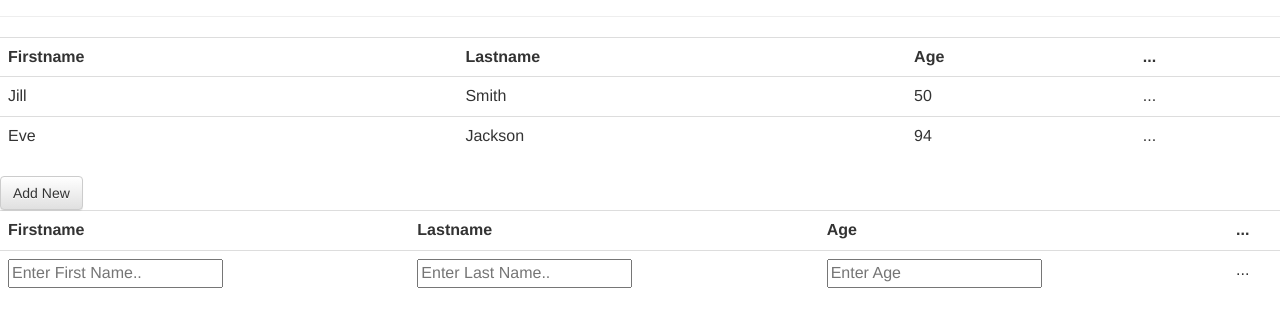
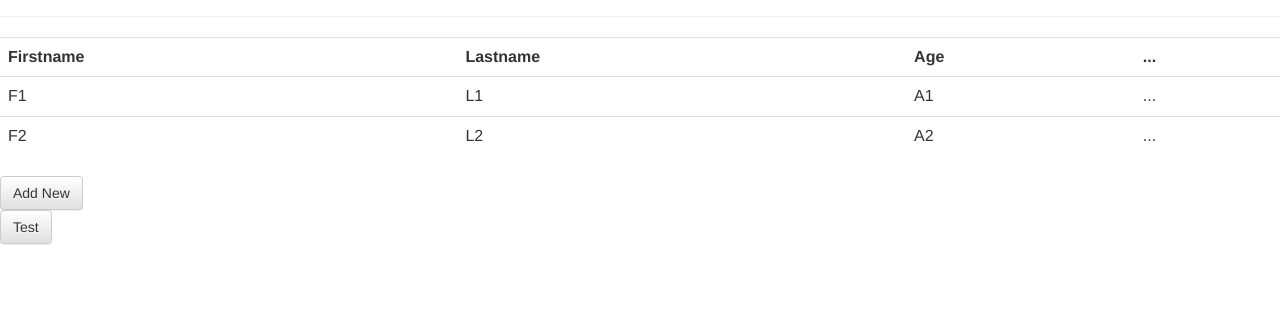
Before and after one commit to sreeraghuparuchuri-zz/gettingstartedwithangular, a website: page index.html in a window 1280 px wide. Shown: the part 83-410 px from the top of the page. Drawn offline with nearby package versions, Linux system fonts and the light colour scheme.

Commit message:
Manipulate DOM Elements
Changes in app.js and index.html for show/hide of Add New Table.

```diff
--- a/app.js
+++ b/app.js
@@ -1,11 +1,14 @@
 var app = angular.module("gettingStarted", []);
 
-app.controller("gtgStdCtrl", Addnew);
+app.controller("gtgStdCtrl", function($scope) {
+console.log($scope);
+$scope.showMe = false;
+    $scope.Addnew = function() {
+        $scope.showMe = !$scope.showMe;
+    }
 
+    $scope.newFunc = function() {
+    console.log("HEllo");
 
-function Addnew($scope) {
-
-  console.log("AddNew");
-  var addNewTable = document.getElementById("AddNewTable");
-
-}
+    }
+});
--- a/index.html
+++ b/index.html
@@ -28,15 +28,15 @@
         <th>...</th>
       </tr>
       <tr>
-        <td>Jill</td>
-        <td>Smith</td>
-        <td>50</td>
+        <td>F1</td>
+        <td>L1</td>
+        <td>A1</td>
         <td>... </td>
       </tr>
       <tr>
-        <td>Eve</td>
-        <td>Jackson</td>
-        <td>94</td>
+        <td>F2</td>
+        <td>L2</td>
+        <td>A2</td>
         <td>... </td>
       </tr>
     </table>
@@ -44,10 +44,10 @@
 
   <div ng-controller="gtgStdCtrl">
     <div>
-    <button type="button" class="btn btn-default" ng-click='Addnew()'> Add New </button>
+    <button type="button" class="btn btn-default" ng-click="Addnew()"> Add New </button>
+    <!-- Show HTML: <input type="checkbox" ng-model="myVar"> -->
   </div>
-
-  <div class="table-responsive" id="AddNewTable">
+  <div class="table-responsive" id="AddNewTable" ng-show="showMe">
     <table class="table">
       <tr>
         <th>Firstname</th>
@@ -63,8 +63,14 @@
       </tr>
     </table>
   </div>
+  <div>
+    <button type="button" class="btn btn-default" ng-click="newFunc()"> Test </button>
+    <!-- Show HTML: <input type="checkbox" ng-model="myVar"> -->
+  </div>
 
   </div>
+
+  <!--Show HTML: <input type="checkbox" ng-model="myVar">-->
 
 </body>
 
```
